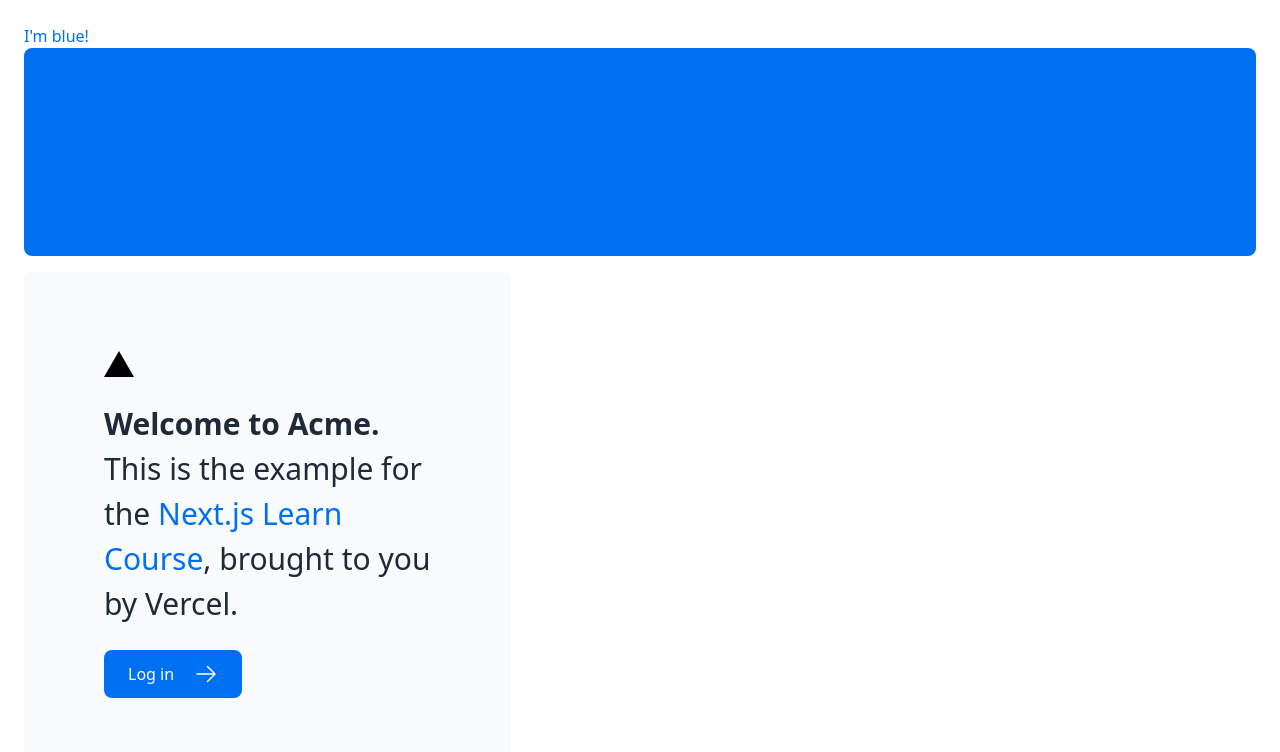
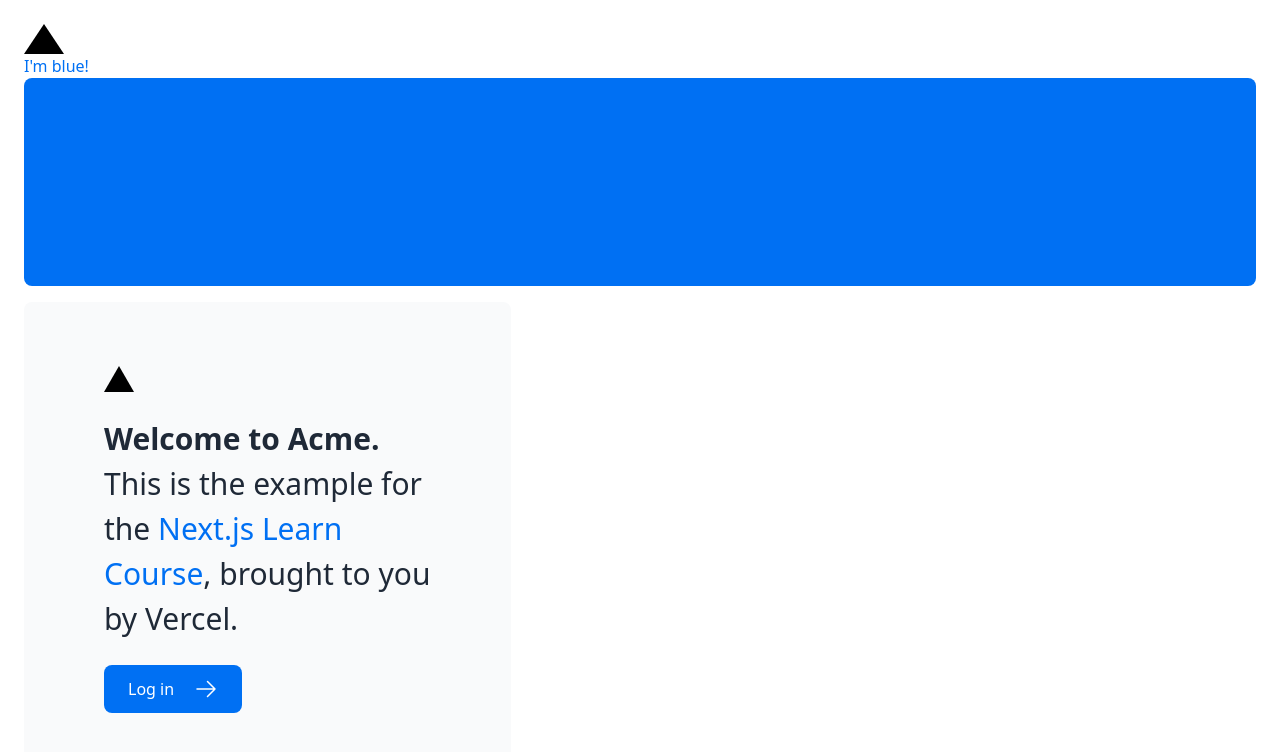
Before and after one commit to alfredomtzg/nextjs, a Next.js app: page / in a window 1280 px wide. Shown: the top 752 px of the page. Built offline with nearby package versions, Linux system fonts and the light colour scheme.

Commit message:
feat: capter 2 added css in to the page

```diff
--- a/app/page.tsx
+++ b/app/page.tsx
@@ -1,10 +1,12 @@
 import AcmeLogo from '@/app/ui/acme-logo';
 import { ArrowRightIcon } from '@heroicons/react/24/outline';
 import Link from 'next/link';
+import styles from '@/app/ui/home.module.css';
 
 export default function Page() {
   return (
     <main className="flex min-h-screen flex-col p-6">
+        <div className={styles.shape} />
       <h1 className="text-blue-500">I'm blue!</h1>
       <div className="flex h-20 shrink-0 items-end rounded-lg bg-blue-500 p-4 md:h-52">
         {/* <AcmeLogo /> */}
--- /dev/null
+++ b/app/ui/home.module.css
@@ -0,0 +1,7 @@
+.shape {
+  height: 0;
+  width: 0;
+  border-bottom: 30px solid black;
+  border-left: 20px solid transparent;
+  border-right: 20px solid transparent;
+}
```
